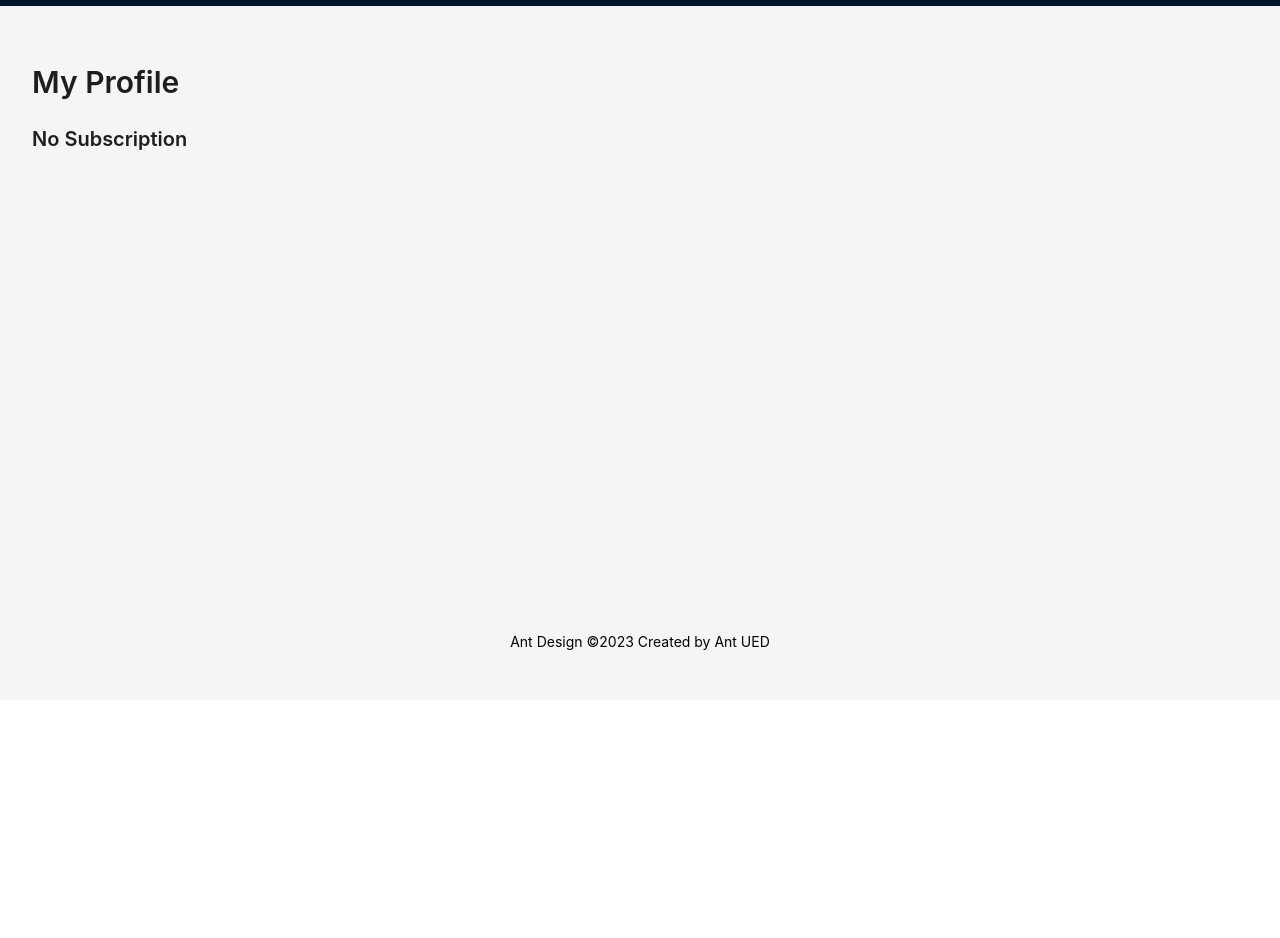
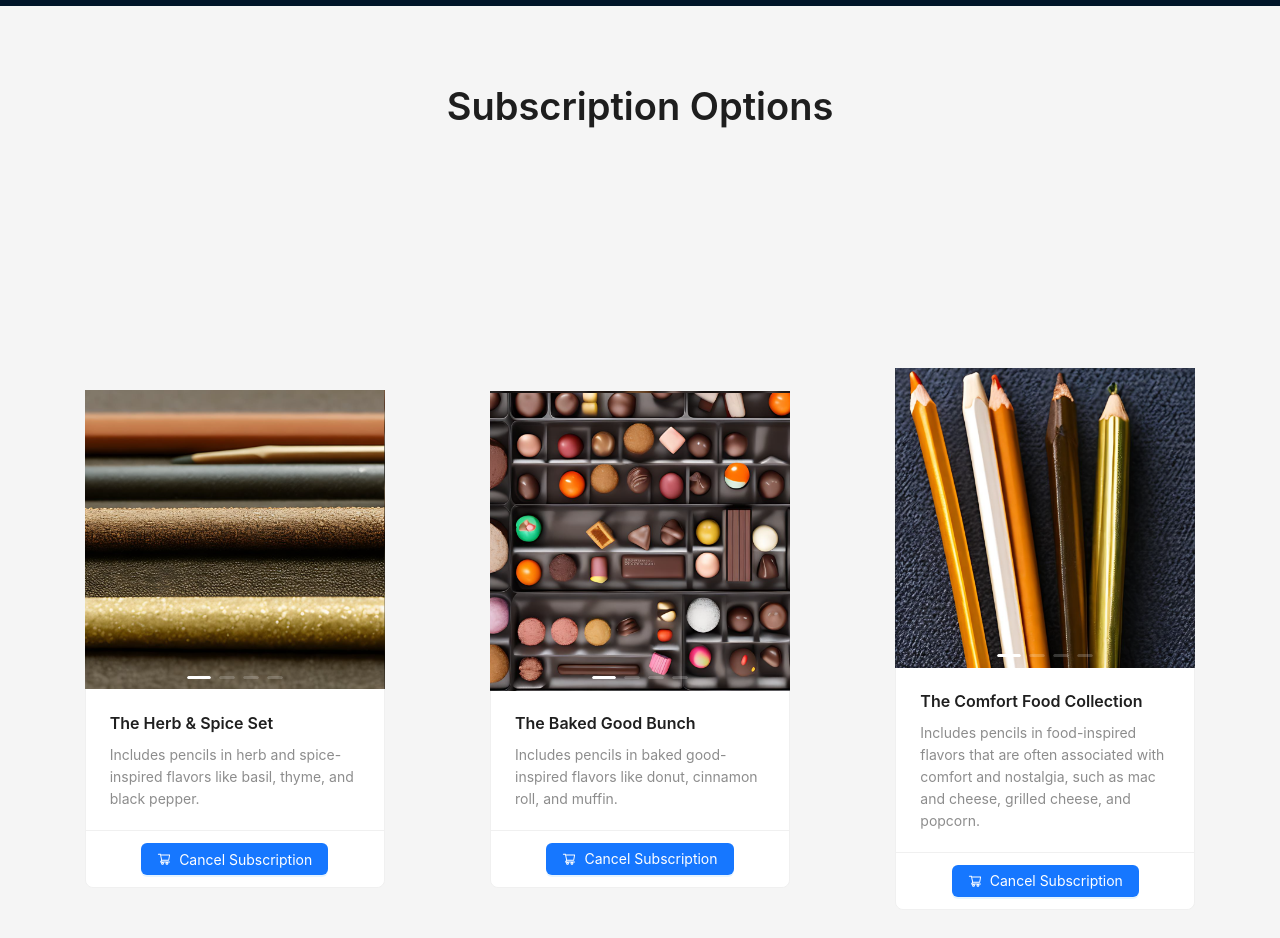
Before and after one commit to solohuck/TuffLead, a React (Create React App) app in the folder client/: page /profile in a window 1280 px wide. Shown: the part 100-1038 px from the top of the page. Before the commit the page ends 800 px from the top, so only its background shows below. Built offline with nearby package versions, Linux system fonts and the light colour scheme.

Commit message:
cancel button

```diff
--- a/client/src/pages/Profile.js
+++ b/client/src/pages/Profile.js
@@ -1,51 +1,120 @@
-import React from 'react';
-import { Card, Layout, Typography } from 'antd';
+
+import React from 'react'; //{ useState, useEffect}
+import { Col, Layout, Row, Typography } from 'antd';
+import { ShoppingCartOutlined } from '@ant-design/icons';
+import { Card } from 'antd';
+import { Image } from 'antd';
+import '../Subscription.css';
+import { subscriptionData } from './Subscriptions';
+
+import baked1 from '../images/Baked1.png';
+import baked2 from '../images/Baked2.png';
+import baked3 from '../images/Baked3.png';
+import baked4 from '../images/Baked4.png';
+
+import savory1 from '../images/Savory1.png';
+import savory2 from '../images/Savory2.png';
+import savory3 from '../images/Savory3.png';
+import savory4 from '../images/Savory4.png';
+
+import comfort1 from '../images/Comfort1.png';
+import comfort2 from '../images/Comfort2.png';
+import comfort3 from '../images/Comfort3.png';
+import comfort4 from '../images/Comfort4.png';
+
+import herb1 from '../images/Herb1.png';
+import herb2 from '../images/Herb2.png';
+import herb3 from '../images/Herb3.png';
+import herb4 from '../images/Herb4.png';
+
+import fruit1 from '../images/Fruit1.png';
+import fruit2 from '../images/Fruit2.png';
+import fruit3 from '../images/Fruit3.png';
+import fruit4 from '../images/Fruit4.png';
+
+import spicy1 from '../images/Spicy1.png';
+import spicy2 from '../images/Spicy2.png';
+import spicy3 from '../images/Spicy3.png';
+import spicy4 from '../images/Spicy4.png';
+
+
+
+
+//Button
+import { Button, message } from 'antd';
+const CancelButton = () => {
+  const [messageApi, contextHolder] = message.useMessage();
+  const key = 'updatable';
+  const openMessage = () => {
+    messageApi.open({
+      key,
+      type: 'loading',
+      content: 'Canceling...',
+    });
+    setTimeout(() => {
+      messageApi.open({
+        key,
+        type: 'success',
+        content: 'Canceled!',
+        duration: 2,
+      });
+    }, 1000);
+  };
+return (
+  <>
+    {contextHolder}
+    <Button type="primary" icon={<ShoppingCartOutlined />} onClick={openMessage}>
+      Cancel Subscription
+    </Button>
+  </>
+);
+};
+
+
 
 const { Content } = Layout;
 const { Title } = Typography;
+const { Meta } = Card;
+const images = [baked1, baked2, baked3, baked4];
+const images_1 = [herb1, herb2, herb3, herb4];
+const images_2 = [comfort1, comfort2, comfort3, comfort4];
+const images_3 = [spicy1, spicy2, spicy3, spicy4];
+const images_4 = [fruit1, fruit2, fruit3, fruit4];
+const images_5 = [savory1, savory2, savory3, savory4];
 
-const profileStyle = {
-  padding: '2rem',
-  borderRadius: '0.5rem',
-};
 
-const subscriptionCardStyle = {
-  borderRadius: '0.5rem',
-  boxShadow: '0 0 10px rgba(0, 0, 0, 0.1)',
-};
 
-const ProfilePage = ({ subscribed, cancelSubscription }) => {
-  const subscription = {
-    name: 'Gold',
-    price: '$19.99/month',
-    features: ['Unlimited access to all courses', 'Exclusive content', 'Personalized recommendations'],
-  };
+
+const ProfilePage = () => {
 
   return (
     <Layout>
-      <Content>
-        <div style={profileStyle}>
-          {/* add users name instead of 'My Profile' */}
-          <Title level={2}>My Profile</Title>
-          {subscribed ? (
-            <>
-              <Title level={4}>Subscription Information</Title>
-              <Card style={subscriptionCardStyle}>
-                <Title level={3}>{subscription.name} Subscription</Title>
-                <p>Price: {subscription.price}</p>
-                <p>Features:</p>
-                <ul>
-                  {subscription.features.map((feature, index) => (
-                    <li key={index}>{feature}</li>
-                  ))}
-                </ul>
-                <button onClick={cancelSubscription}>Cancel Subscription</button>
-              </Card>
-            </>
-          ) : (
-            <Title level={4}>No Subscription</Title>
-          )}
-        </div>
+      <Content style={{ padding: '2rem' }}>
+        <Title level={1} style={{ textAlign: 'center', padding: '20px'}}>
+          Subscription Options
+        </Title>
+        <Row>
+          {subscriptionData.map((item) => (
+            <Col span={8} className='flex'>
+          <Card
+            hoverable={ true }
+            style={{ width: 300 }}
+            cover= {item.image}
+            actions={[
+          //<HeartOutlined key='save'/>,
+         <CancelButton />
+          ]}
+        >
+
+          <Meta
+            title= {item.name}
+            description= {item.description}
+          />
+          </Card>
+          </Col>
+
+          ))}
+        </Row>
       </Content>
     </Layout>
   );
--- a/client/src/pages/Subscriptions.js
+++ b/client/src/pages/Subscriptions.js
@@ -97,7 +97,7 @@ const images_5 = [savory1, savory2, savory3, savory4];
 
 
 
-const subscriptionData = [
+export const subscriptionData = [
 
   {
     name: 'The Herb & Spice Set',
```
